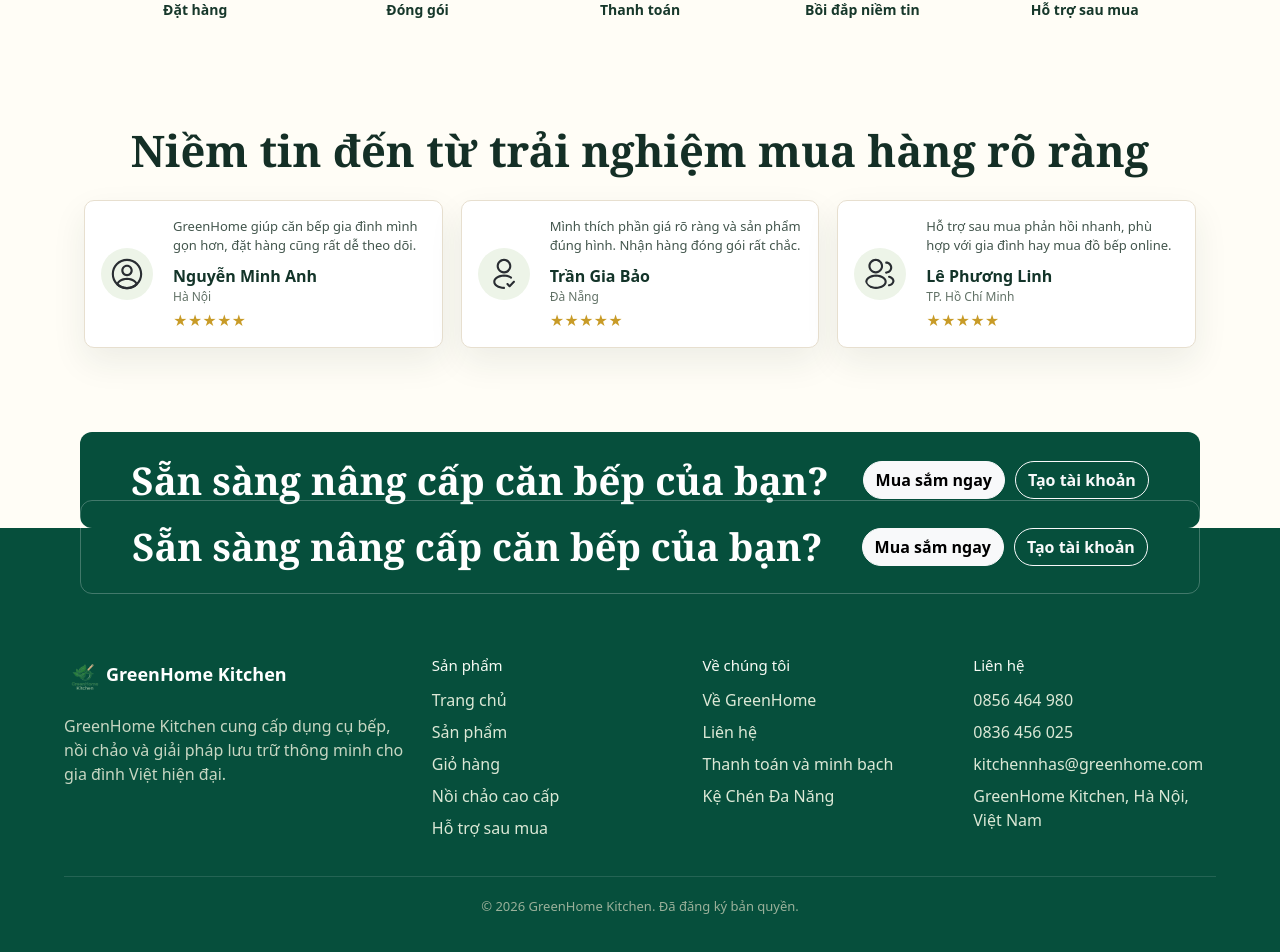
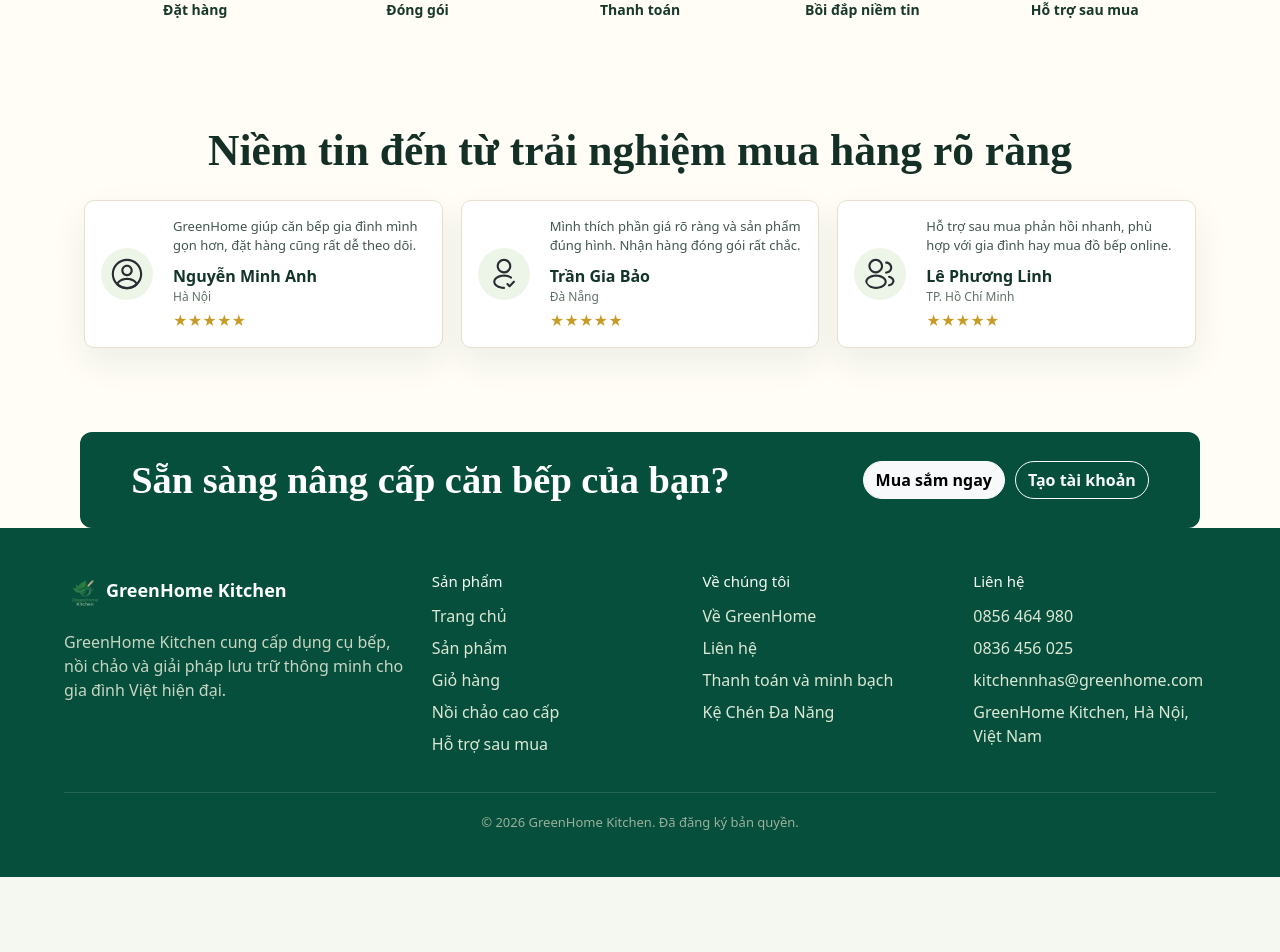
Before and after one commit to ngocthanhhx7/GreenHouse_System, a React (Vite) app in the folder client/: page / in a window 1280 px wide. Shown: the part 1678-2630 px from the top of the page. After the commit the page ends 2555 px from the top, so only its background shows below. Built offline with nearby package versions, Linux system fonts and the light colour scheme; no server answers.

Commit message:
fix: remove duplicate storefront footer cta

```diff
--- a/client/src/components/layout/Footer.jsx
+++ b/client/src/components/layout/Footer.jsx
@@ -1,24 +1,8 @@
 import { Link } from 'react-router-dom';
 
-import useAuth from '../../hooks/useAuth.js';
-import { translateRole } from '../../utils/formatters.js';
-
 export default function Footer() {
-  const { user, getDashboardPath } = useAuth();
-  const role = user?.role;
-
   return (
     <footer className="site-footer">
-      <div className="footer-cta">
-        <h2>Sẵn sàng nâng cấp căn bếp của bạn?</h2>
-        <div>
-          <Link className="btn btn-light" to="/products">Mua sắm ngay</Link>
-          <Link className="btn btn-outline-light" to={role ? getDashboardPath(role) : '/register'}>
-            {role ? `Khu vực ${translateRole(role)}` : 'Tạo tài khoản'}
-          </Link>
-        </div>
-      </div>
-
       <div className="footer-grid">
         <div className="footer-brand">
           <Link to="/" className="brand-link footer-brand-link">
@@ -45,7 +29,6 @@
           <Link to="/contact">Liên hệ</Link>
           <Link to="/contact">Thanh toán và minh bạch</Link>
           <Link to="/products">Kệ Chén Đa Năng</Link>
-          {role === 'Customer' && <Link to="/orders">Lịch sử mua hàng</Link>}
         </div>
 
         <div>
--- a/client/src/styles.css
+++ b/client/src/styles.css
@@ -2354,10 +2354,9 @@
 
 .premium-hero-copy h1,
 .premium-heading h2,
-.premium-final-cta h2,
-.footer-cta h2 {
+.premium-final-cta h2 {
   color: #142f26;
-  font-family: Georgia, 'Times New Roman', serif;
+  font-family: 'Times New Roman', Georgia, serif;
   font-weight: 800;
   letter-spacing: 0;
   line-height: 1.05;
@@ -2786,15 +2785,13 @@
   margin: 0;
 }
 
-.premium-final-cta div,
-.footer-cta div {
+.premium-final-cta div {
   display: flex;
   flex-wrap: wrap;
   gap: 10px;
 }
 
-.premium-final-cta .btn,
-.footer-cta .btn {
+.premium-final-cta .btn {
   border-radius: 999px;
   font-weight: 800;
   min-width: 126px;
@@ -2803,26 +2800,6 @@
 .site-footer {
   background: #064f3c;
   margin-top: 0;
-  padding-top: 0;
-}
-
-.footer-cta {
-  align-items: center;
-  border: 1px solid rgba(255, 255, 255, 0.24);
-  border-radius: 12px;
-  display: flex;
-  gap: 18px;
-  justify-content: space-between;
-  margin: 0 auto 34px;
-  max-width: 1120px;
-  padding: 26px clamp(20px, 4vw, 58px);
-  transform: translateY(-28px);
-}
-
-.footer-cta h2 {
-  color: #ffffff;
-  font-size: clamp(26px, 3vw, 38px);
-  margin: 0;
 }
 
 @media (max-width: 1050px) {
@@ -2939,13 +2916,8 @@
     flex: 0 0 210px;
   }
 
-  .premium-final-cta,
-  .footer-cta {
+  .premium-final-cta {
     align-items: flex-start;
     flex-direction: column;
   }
-
-  .footer-cta {
-    transform: translateY(-18px);
-  }
-}
+}
```
Also changed, not shown: 1 other file (tests, documents, lock files or other folders).
